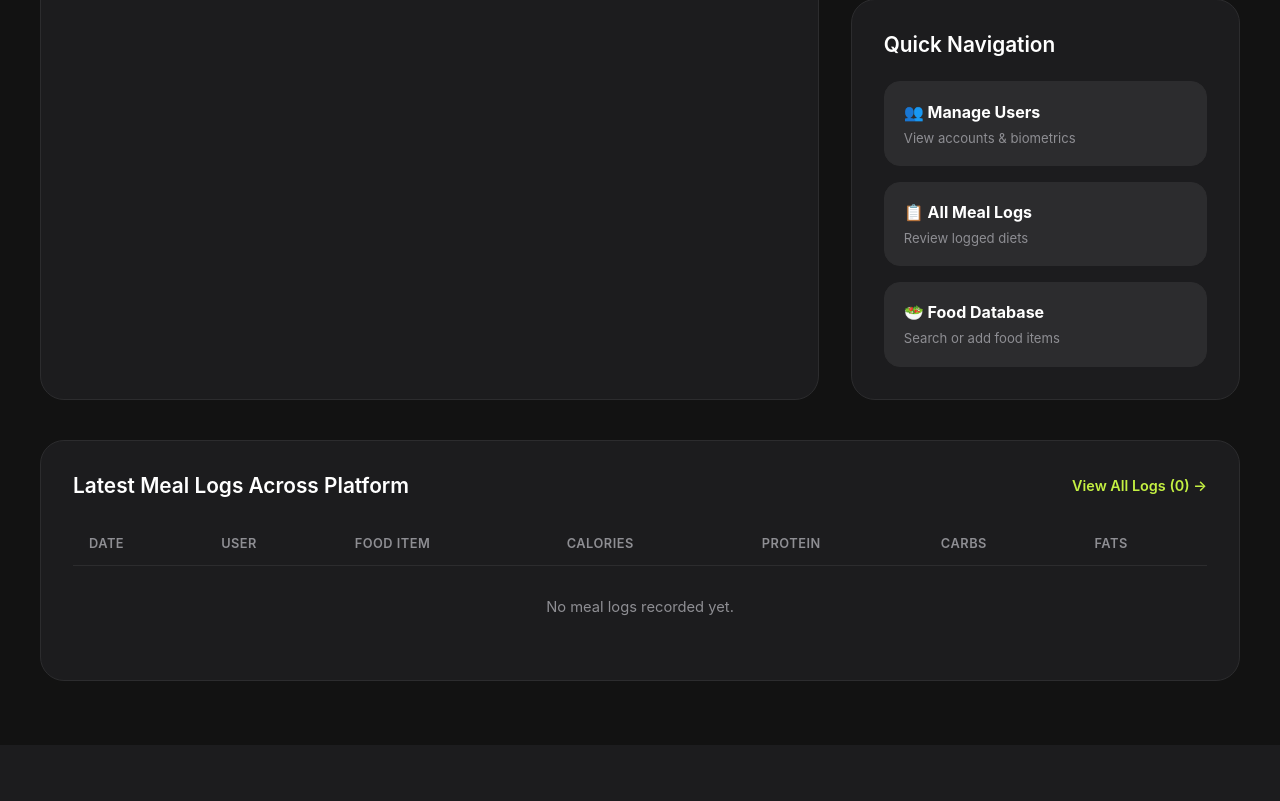
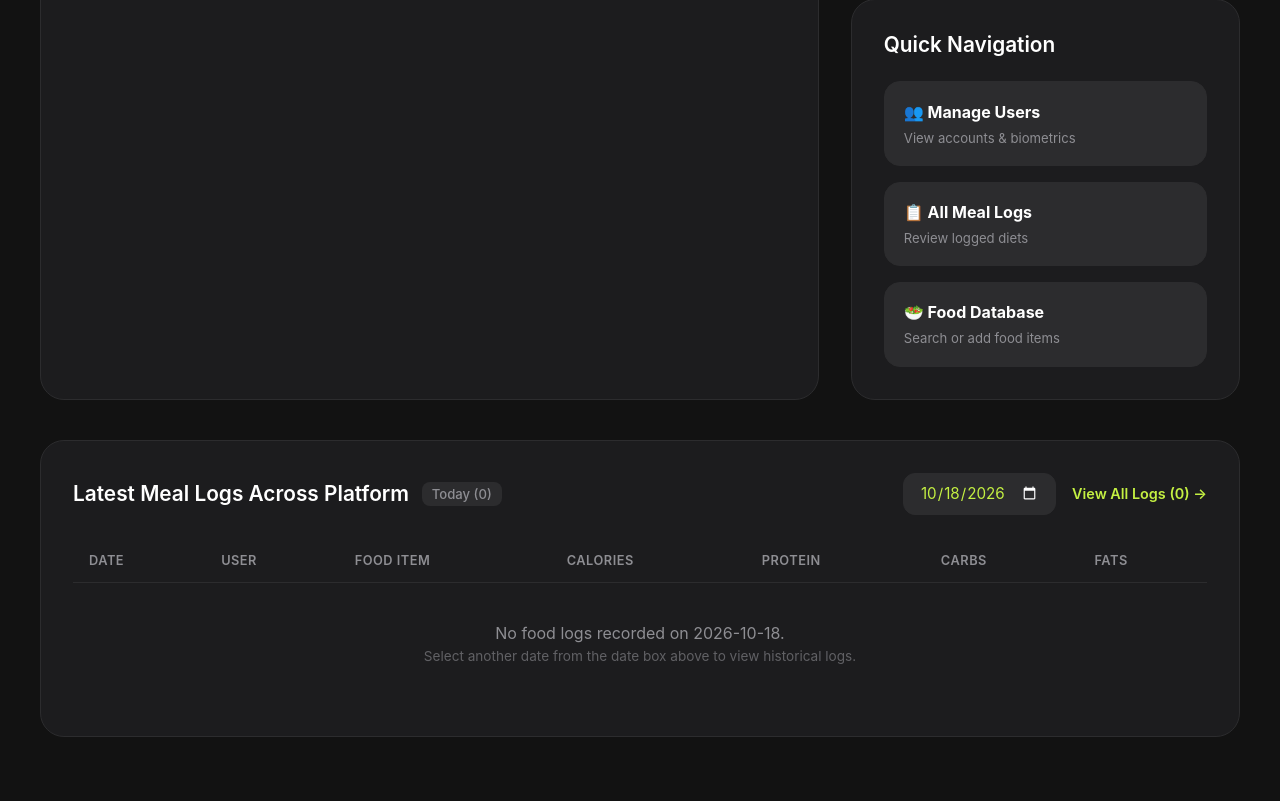
Before and after one commit to akhil-preman/Nutritrack, a Flask app: page /admin in a window 1280 px wide. Shown: the part 751-1552 px from the top of the page. Before the commit the page ends 1432 px from the top, so only its background shows below. Run offline with Flask 3, Linux system fonts and the light colour scheme; the visitor is signed in with stand-in values (Sample User, id 1).

Commit message:
feat(admin): add date filter picker to Admin Dashboard meals feed defaulting to current day

```diff
--- a/app.py
+++ b/app.py
@@ -428,7 +428,19 @@
             "meals_count": len(u.meals)
         })
 
-    recent_meals_raw = Meal.query.order_by(Meal.id.desc()).limit(6).all()
+    today = datetime.now().date()
+    date_str = request.args.get('date')
+    if date_str:
+        try:
+            selected_date = datetime.strptime(date_str, '%Y-%m-%d').date()
+        except ValueError:
+            selected_date = today
+    else:
+        selected_date = today
+
+    is_today = (selected_date == today)
+
+    recent_meals_raw = Meal.query.filter(Meal.date_logged == selected_date).order_by(Meal.id.desc()).all()
     recent_meals = []
     for m in recent_meals_raw:
         recent_meals.append({
@@ -452,7 +464,10 @@
         "goal_gain": goal_gain
     }
 
-    return render_template('admin/dashboard.html', stats=stats, recent_users=recent_users, recent_meals=recent_meals)
+    return render_template('admin/dashboard.html', stats=stats, recent_users=recent_users, recent_meals=recent_meals,
+                           selected_date=selected_date.strftime('%Y-%m-%d'),
+                           is_today=is_today,
+                           datetime_now=today.strftime('%Y-%m-%d'))
 
 @app.route('/admin/login', methods=['GET', 'POST'])
 def admin_login():
@@ -540,9 +555,16 @@
 @admin_required
 def admin_meals():
     q = request.args.get('q', '').strip()
+    date_str = request.args.get('date', '').strip()
     query = Meal.query.join(User)
     if q:
         query = query.filter((Meal.food_name.ilike(f'%{q}%')) | (User.name.ilike(f'%{q}%')) | (User.email.ilike(f'%{q}%')))
+    if date_str:
+        try:
+            filter_date = datetime.strptime(date_str, '%Y-%m-%d').date()
+            query = query.filter(Meal.date_logged == filter_date)
+        except ValueError:
+            date_str = ''
 
     meals_raw = query.order_by(Meal.date_logged.desc(), Meal.id.desc()).all()
     meals = []
@@ -562,7 +584,7 @@
             "date_logged": m.date_logged.strftime('%Y-%m-%d') if m.date_logged else ""
         })
 
-    return render_template('admin/meals.html', meals=meals, query=q)
+    return render_template('admin/meals.html', meals=meals, query=q, selected_date=date_str)
 
 @app.route('/admin/meal/<int:meal_id>/delete', methods=['POST'])
 @admin_required
--- a/templates/admin/dashboard.html
+++ b/templates/admin/dashboard.html
@@ -241,6 +241,23 @@
         }
         .view-all-link:hover {
             text-decoration: underline;
+        }
+
+        .date-picker {
+            background: var(--card-bg-light);
+            color: var(--primary-color);
+            border: 1px solid var(--border-color);
+            padding: 0.6rem 1rem;
+            border-radius: 12px;
+            font-size: 0.95rem;
+            cursor: pointer;
+            outline: none;
+            transition: all 0.2s;
+            color-scheme: dark;
+            font-family: inherit;
+        }
+        .date-picker:focus, .date-picker:hover {
+            border-color: var(--primary-color);
         }
 
         /* Table */
@@ -574,9 +591,22 @@
 
         <!-- Recent Meals Feed -->
         <div class="card">
-            <div class="card-header">
-                <h3>Latest Meal Logs Across Platform</h3>
-                <a href="/admin/meals" class="view-all-link">View All Logs ({{ stats.total_meals }}) →</a>
+            <div class="card-header" style="flex-wrap: wrap; gap: 1rem;">
+                <div style="display: flex; align-items: center; gap: 0.8rem; flex-wrap: wrap;">
+                    <h3 style="margin: 0;">Latest Meal Logs Across Platform</h3>
+                    <span style="font-size: 0.82rem; color: var(--text-muted); background: var(--card-bg-light); padding: 4px 10px; border-radius: 8px; font-weight: 500;">
+                        {% if is_today %}Today ({{ recent_meals|length }}){% else %}{{ selected_date }} ({{ recent_meals|length }}){% endif %}
+                    </span>
+                </div>
+                <div style="display: flex; align-items: center; gap: 1rem; flex-wrap: wrap;">
+                    <form id="adminDateForm" action="/admin/dashboard" method="GET" style="margin: 0; display: flex; align-items: center; gap: 0.6rem;">
+                        <input type="date" name="date" class="date-picker" value="{{ selected_date }}" onchange="document.getElementById('adminDateForm').submit();" max="{{ datetime_now }}">
+                        {% if not is_today %}
+                        <a href="/admin/dashboard" style="color: var(--primary-color); font-size: 0.85rem; text-decoration: none; padding: 0.5rem 0.8rem; background: rgba(196, 240, 66, 0.1); border-radius: 10px; border: 1px solid rgba(196, 240, 66, 0.2); font-weight: 600;">Today</a>
+                        {% endif %}
+                    </form>
+                    <a href="/admin/meals" class="view-all-link">View All Logs ({{ stats.total_meals }}) →</a>
+                </div>
             </div>
 
             <div class="table-responsive">
@@ -607,7 +637,10 @@
                         </tr>
                         {% else %}
                         <tr>
-                            <td colspan="7" style="text-align: center; color: var(--text-muted); padding: 2rem;">No meal logs recorded yet.</td>
+                            <td colspan="7" style="text-align: center; color: var(--text-muted); padding: 2.5rem;">
+                                <div style="font-size: 1rem; color: var(--text-muted); margin-bottom: 0.3rem;">No food logs recorded on {{ selected_date }}.</div>
+                                <div style="font-size: 0.85rem; color: var(--text-muted); opacity: 0.6;">Select another date from the date box above to view historical logs.</div>
+                            </td>
                         </tr>
                         {% endfor %}
                     </tbody>
```
Also changed, not shown: templates/admin/meals.html (+6 -5 lines).
